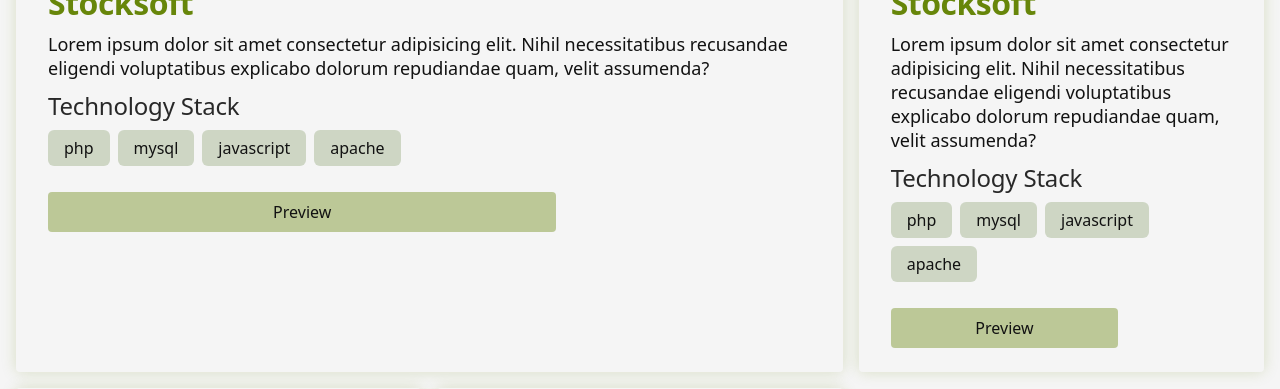
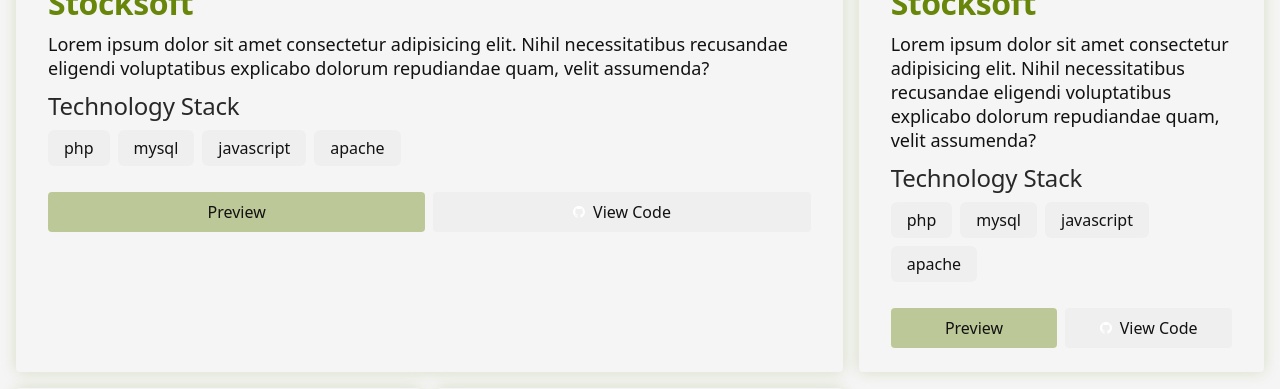
Before and after one commit to isantidev/my-portfolio, a React (Vite) app: page / in a window 1280 px wide. Shown: the part 1200-1589 px from the top of the page. Built offline with nearby package versions, Linux system fonts and the light colour scheme.

Commit message:
Update CardProject layout and add "View code" button; refactor Pill component styles

```diff
--- a/src/components/ui/Card.jsx
+++ b/src/components/ui/Card.jsx
@@ -85,9 +85,21 @@ export const CardProject = (project) => {
                         })}
                     </ul>
                 </div>
-                <button className="p-2 max-w-2/3 mt-4 bg-custom-primary/40 rounded-sm capitalize">
-                    {project.status === "Live" ? "View project" : "Preview"}
-                </button>
+                <div className="@container">
+                    <div className="flex flex-wrap justify-between max-h-10 mt-4 gap-2 @xs:flex-nowrap @sm:max-h-10">
+                        <button className="p-2 size-full bg-custom-primary/40 rounded-sm capitalize">
+                            {project.status === "Live"
+                                ? "View project"
+                                : "Preview"}
+                        </button>
+                        <button className="p-2 size-full bg-custom-secondary/40 rounded-sm capitalize [&_svg]:size-3 inline-flex gap-2 items-center justify-center">
+                            <svg>
+                                <use href="/src/assets/icons/sprite.svg#github"></use>
+                            </svg>
+                            View code
+                        </button>
+                    </div>
+                </div>
             </article>
         </>
     );
--- a/src/components/ui/Pill.jsx
+++ b/src/components/ui/Pill.jsx
@@ -3,7 +3,7 @@ const Pill = ({ keyName, text }) => {
         <>
             <li
                 key={keyName}
-                className="py-1.5 px-4 text-md font-extralight bg-custom-accent/20 rounded-md lowercase"
+                className="py-1.5 px-4 text-md font-extralight bg-custom-secondary/40 rounded-md lowercase"
             >
                 {text}
             </li>
```
